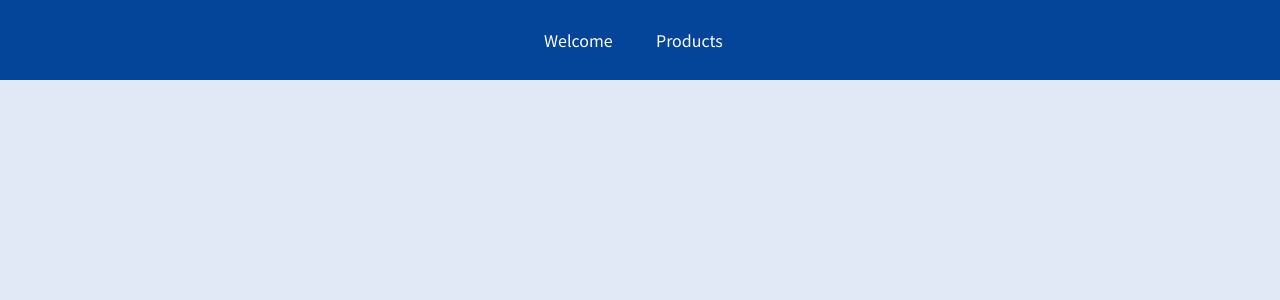
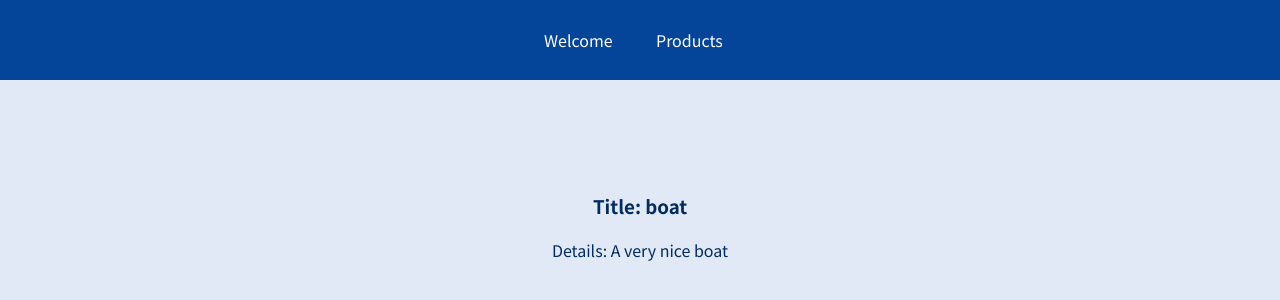
Before and after one commit to andriusdulevicius/react-router, a React (Create React App) app: page /product-details/boat in a window 1280 px wide. Shown: the top 300 px of the page. Built offline with nearby package versions, Linux system fonts and the light colour scheme.

Commit message:
useParams

```diff
--- a/src/App.jsx
+++ b/src/App.jsx
@@ -3,6 +3,7 @@ import { Route } from 'react-router-dom';
 import Welcome from './pages/Welcome';
 import Products from './pages/Products';
 import MainHeader from './components/MainHeader';
+import ProductDetails from './pages/ProductDetails';
 
 function App() {
   return (
@@ -15,6 +16,9 @@ function App() {
         <Route path='/products'>
           <Products />
         </Route>
+        <Route path='/product-details/:product'>
+          <ProductDetails />
+        </Route>
       </main>
     </div>
   );
--- /dev/null
+++ b/src/pages/ProductDetails.jsx
@@ -0,0 +1,18 @@
+import React from 'react';
+import { useParams } from 'react-router-dom';
+const ProductDetails = (props) => {
+  const params = useParams();
+  console.log(params);
+  let details;
+  if (params.product === 'boat') {
+    details = 'A very nice boat';
+  }
+  return (
+    <section>
+      <h3>Title: {params.product}</h3>
+      <p>Details: {details}</p>
+    </section>
+  );
+};
+
+export default ProductDetails;
--- a/src/pages/Products.jsx
+++ b/src/pages/Products.jsx
@@ -1,5 +1,22 @@
+import { Link } from 'react-router-dom';
+
 const Products = () => {
-  return <h1>The Products Page</h1>;
+  return (
+    <>
+      <h1>The Products Page</h1>
+      <ul>
+        <li>
+          <Link to='/product-details/boat'>A boat</Link>
+        </li>
+        <li>
+          <Link to='/product-details/bread'>A bread</Link>
+        </li>
+        <li>
+          <Link to='/product-details/car'>A car</Link>
+        </li>
+      </ul>
+    </>
+  );
 };
 
 export default Products;
```
